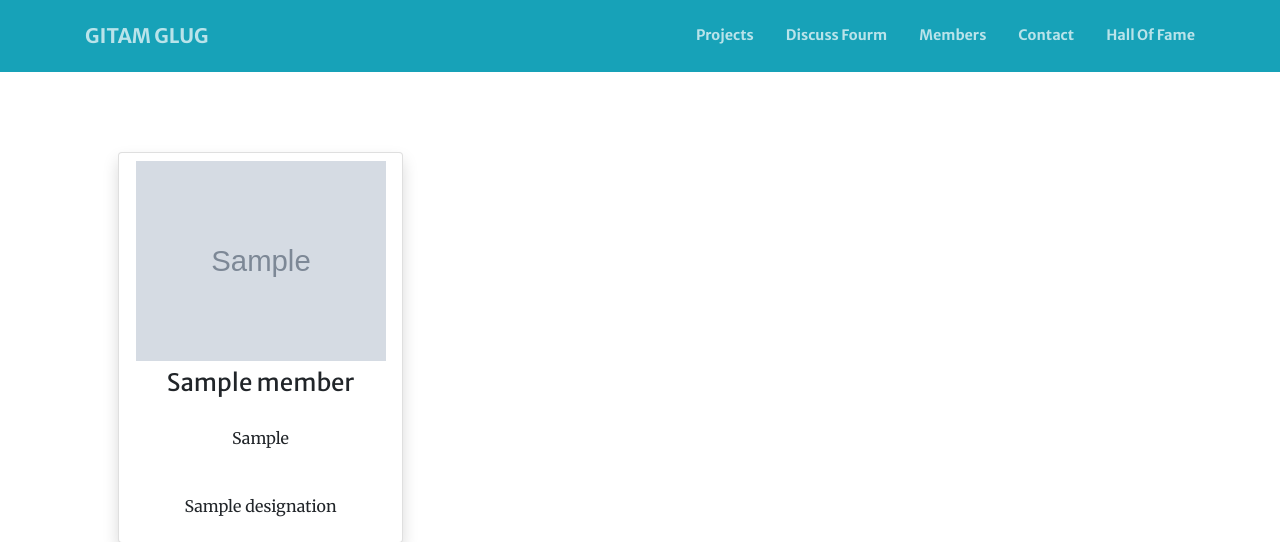
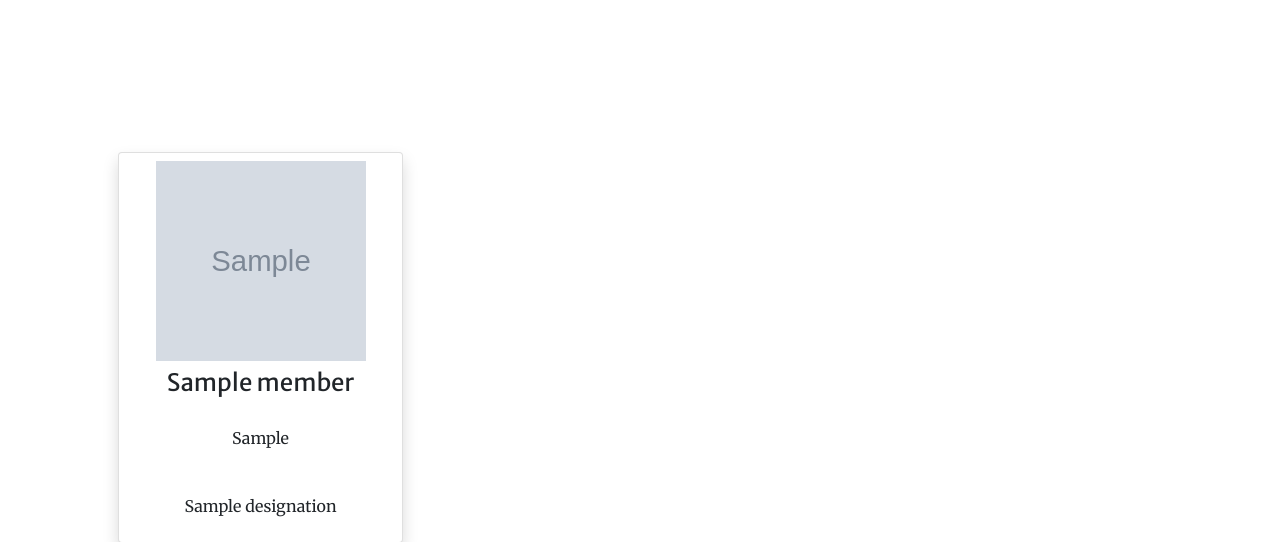
Before and after one commit to karthikrock123/Django-, a Django app: template template/members.html in a window 1280 px wide. Shown: the top 542 px of the page. Run offline with Django 3.2, Linux system fonts and the light colour scheme; the template is opened without the code that fills it: most values are stand-ins (such as "Sample title", 1, 10 or a date in 2020); grey boxes marked "Sample" are stand-in pictures; some libraries are stand-ins or nearby versions.

Commit message:
fifth commit

```diff
--- a/template/index.html
+++ b/template/index.html
@@ -163,13 +163,13 @@
           <div class="form-group">
             <input type="password" name="password" class="form-control btn-outline-info" placeholder="Password">
           </div>
+          {% for message in messages %}
+            <h3> {{message}} </h3>
+          {% endfor %}
         </div>
         <div class="modal-footer">
           <button type="submit" class="btn btn-outline-info">Sign In</button>
           <a type="button" class="btn btn-outline-info" href="#">Forgot password</a>
-          {% for message in messages %}
-            <h3> {{message}} </h3>
-          {% endfor %}
         </div>
       </div>
     </div>
--- a/template/members.html
+++ b/template/members.html
@@ -19,7 +19,7 @@
     <title>Core Team</title>
 </head>
 <body id="page-top">
-    <nav class="navbar navbar-expand-lg navbar-light bg-info fixed-top py-3" id="mainNav">
+    <nav class="navbar navbar-expand-lg navbar-light fixed-top py-3" id="mainNav">
         <div class="container">
           <a class="navbar-brand js-scroll-trigger" href="#page-top">GITAM GLUG</a>
           <button class="navbar-toggler navbar-toggler-right" type="button" data-toggle="collapse" data-target="#navbarResponsive" aria-controls="navbarResponsive" aria-expanded="false" aria-label="Toggle navigation">
@@ -53,7 +53,7 @@
             {% for member in members %}
                 <div class="col-lg-3 col-md-4 ml-5 mr-4 my-4 text-center card shadow hover-effect animation-target">
                     <div  class="mt-2">
-                        <img src="{{member.img.url}}" alt="desgin" height="200" width="250">
+                        <img src="{{member.img.url}}" alt="desgin" height="200" width="210">
                         <h3 class="h4 mb-2 mt-2 card-title">{{member.name}}</h3>
                         <p  class=" mb-1 card-body">{{member.pin_no}}</p>
                         <p  class=" mb-1 card-body">{{member.designation}}</p>
```
